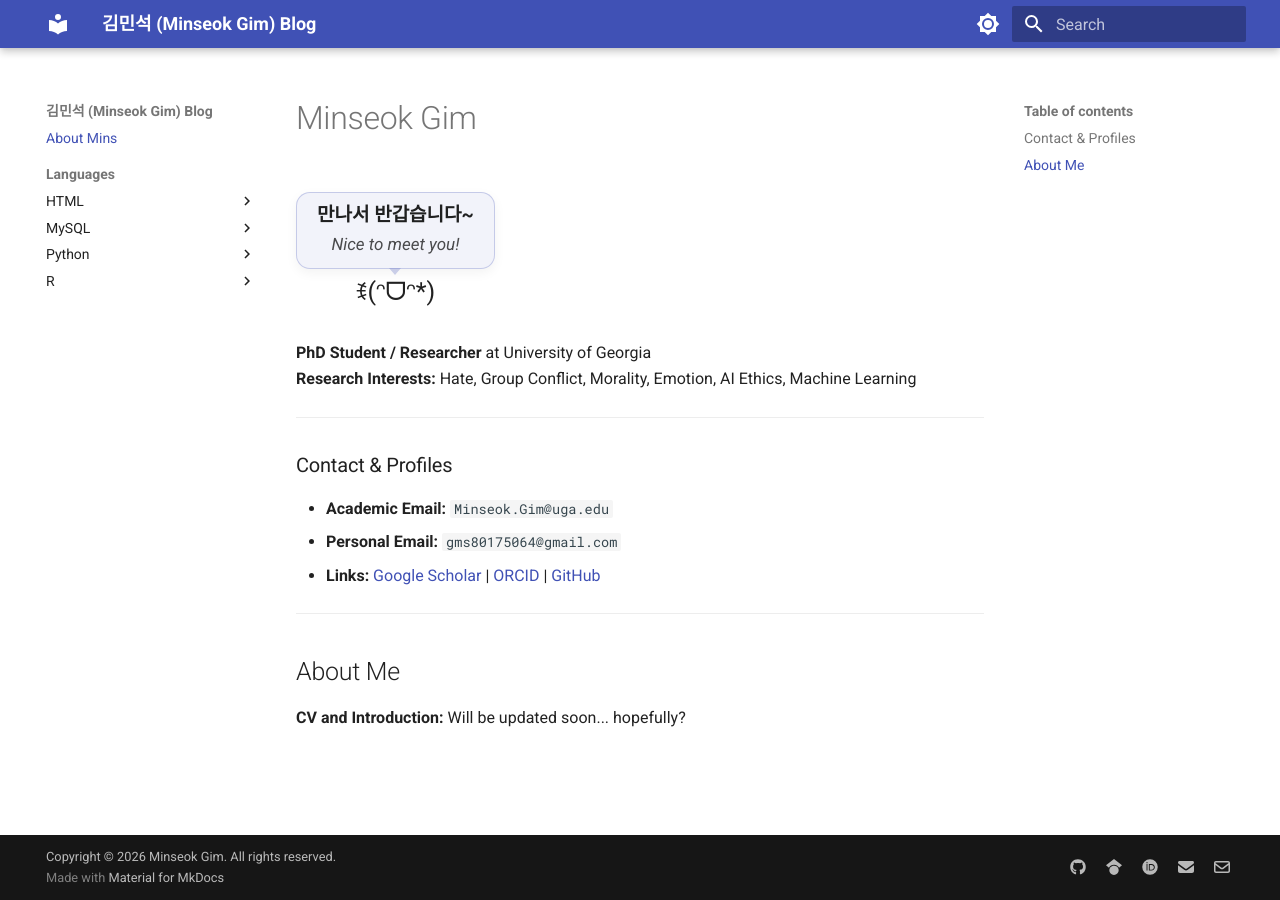
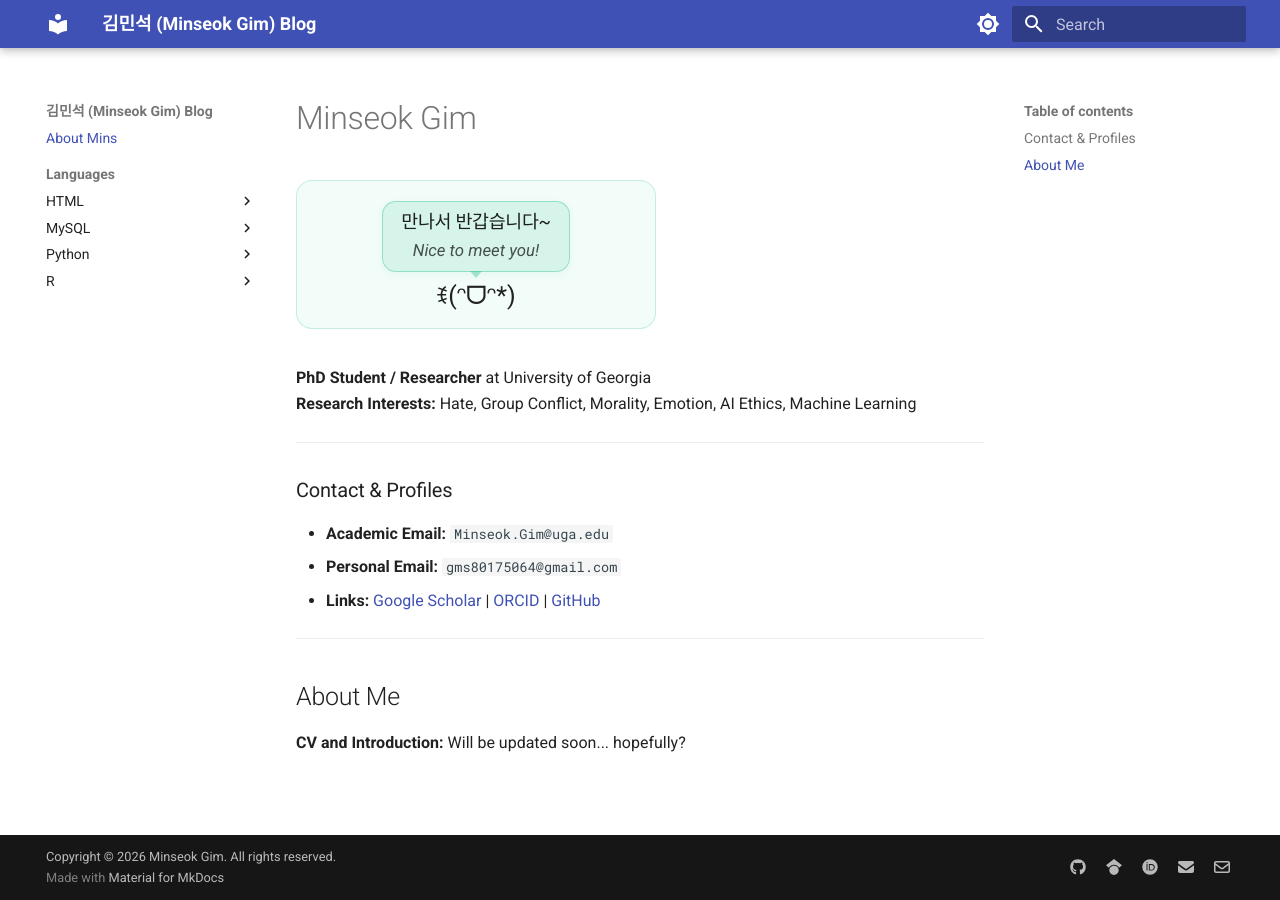
Before and after one commit to GMS80175064/GMS80175064.github.io, an MkDocs documentation site: the page built from docs/index.md, in a window 1280 px wide. Built offline with MkDocs 1.6.1 and Material for MkDocs 9.7.7, drawn with Linux system fonts in a browser that asks for light colours.

Commit message:
Update notes

```diff
--- a/docs/index.md
+++ b/docs/index.md
@@ -4,21 +4,21 @@ title: About Mins
 
 # Minseok Gim
 
-<div style="display: inline-flex; flex-direction: column; align-items: center; margin: 12px 0 20px 0;">
-  <!-- 말풍선 본체 (중앙 정렬 + 입체 카드 스타일) -->
-  <div style="position: relative; background: rgba(92, 107, 192, 0.08); border: 1.5px solid rgba(92, 107, 192, 0.3); border-radius: 14px; padding: 10px 20px; text-align: center; box-shadow: 0 4px 12px rgba(0, 0, 0, 0.05);">
-    <div style="font-weight: 600; font-size: 0.95rem; line-height: 1.3;">
+<div style="background: rgba(16, 185, 129, 0.05); border: 1px solid rgba(16, 185, 129, 0.2); border-radius: 16px; padding: 20px 16px; margin: 16px 0 36px 0; text-align: center; max-width: 360px;">
+  <!-- 민트 말풍선 -->
+  <div style="display: inline-block; position: relative; background: rgba(16, 185, 129, 0.12); border: 1.5px solid rgba(16, 185, 129, 0.35); border-radius: 14px; padding: 8px 18px; text-align: center; box-shadow: 0 2px 8px rgba(16, 185, 129, 0.08);">
+    <div style="font-size: 0.92rem; font-weight: 500; letter-spacing: -0.3px; line-height: 1.3;">
       만나서 반갑습니다~
     </div>
-    <div style="font-size: 0.85rem; opacity: 0.8; font-style: italic; margin-top: 4px;">
+    <div style="font-size: 0.84rem; font-style: italic; opacity: 0.78; margin-top: 3px;">
       Nice to meet you!
     </div>
-    <!-- 정중앙 말풍선 꼬리 -->
-    <span style="position: absolute; bottom: -7px; left: 50%; transform: translateX(-50%); width: 0; height: 0; border-left: 6px solid transparent; border-right: 6px solid transparent; border-top: 7px solid rgba(92, 107, 192, 0.3);"></span>
+    <!-- 말풍선 꼬리 -->
+    <span style="position: absolute; bottom: -7px; left: 50%; transform: translateX(-50%); width: 0; height: 0; border-left: 6px solid transparent; border-right: 6px solid transparent; border-top: 7px solid rgba(16, 185, 129, 0.35);"></span>
   </div>
 
-  <!-- 정중앙 이모티콘 -->
-  <div style="margin-top: 10px; font-size: 1.25rem; line-height: 1;">
+  <!-- 이모티콘 -->
+  <div style="margin-top: 11px; font-size: 1.25rem; line-height: 1;">
     ꉂ(ᵔᗜᵔ*)
   </div>
 </div>
```
